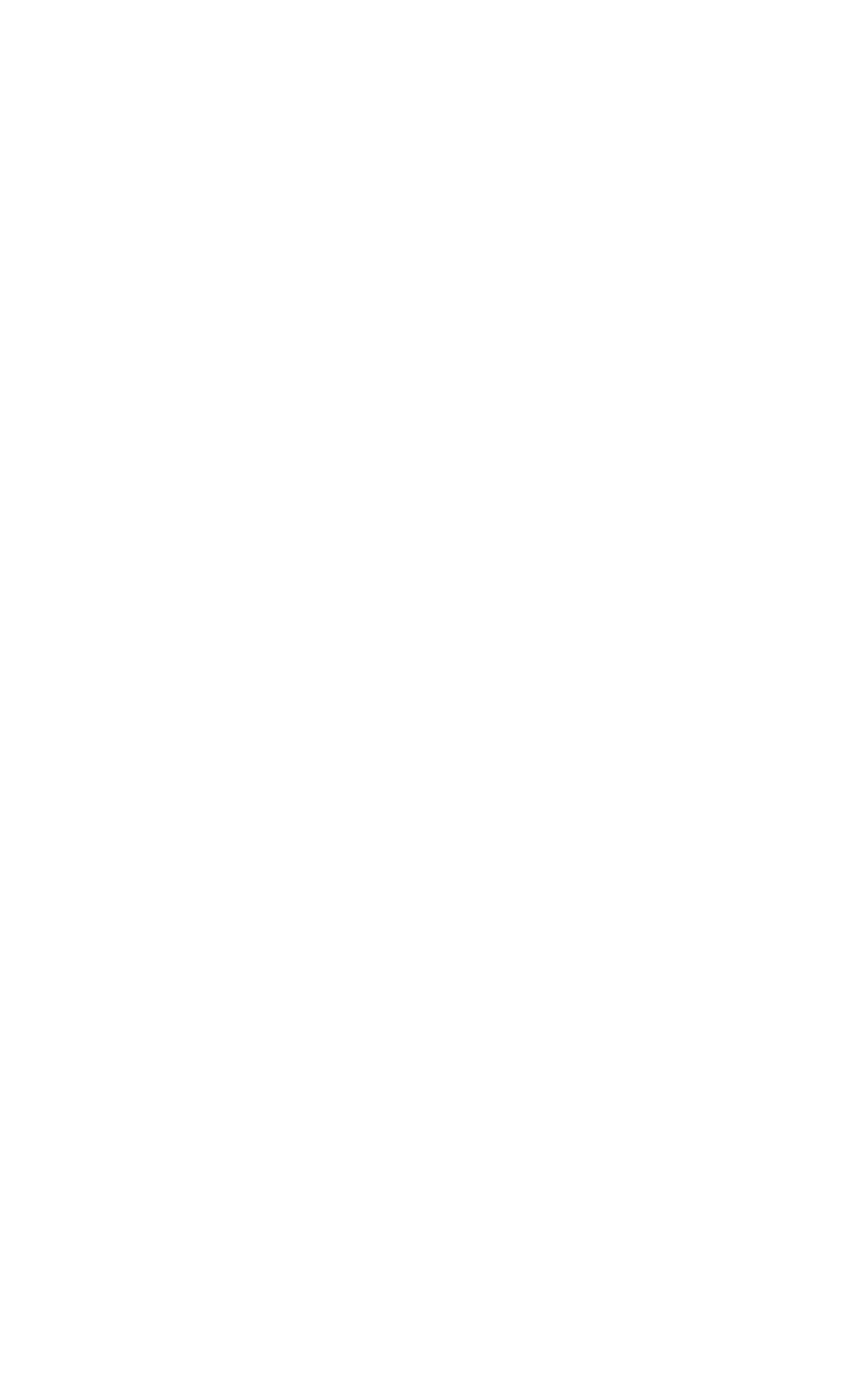
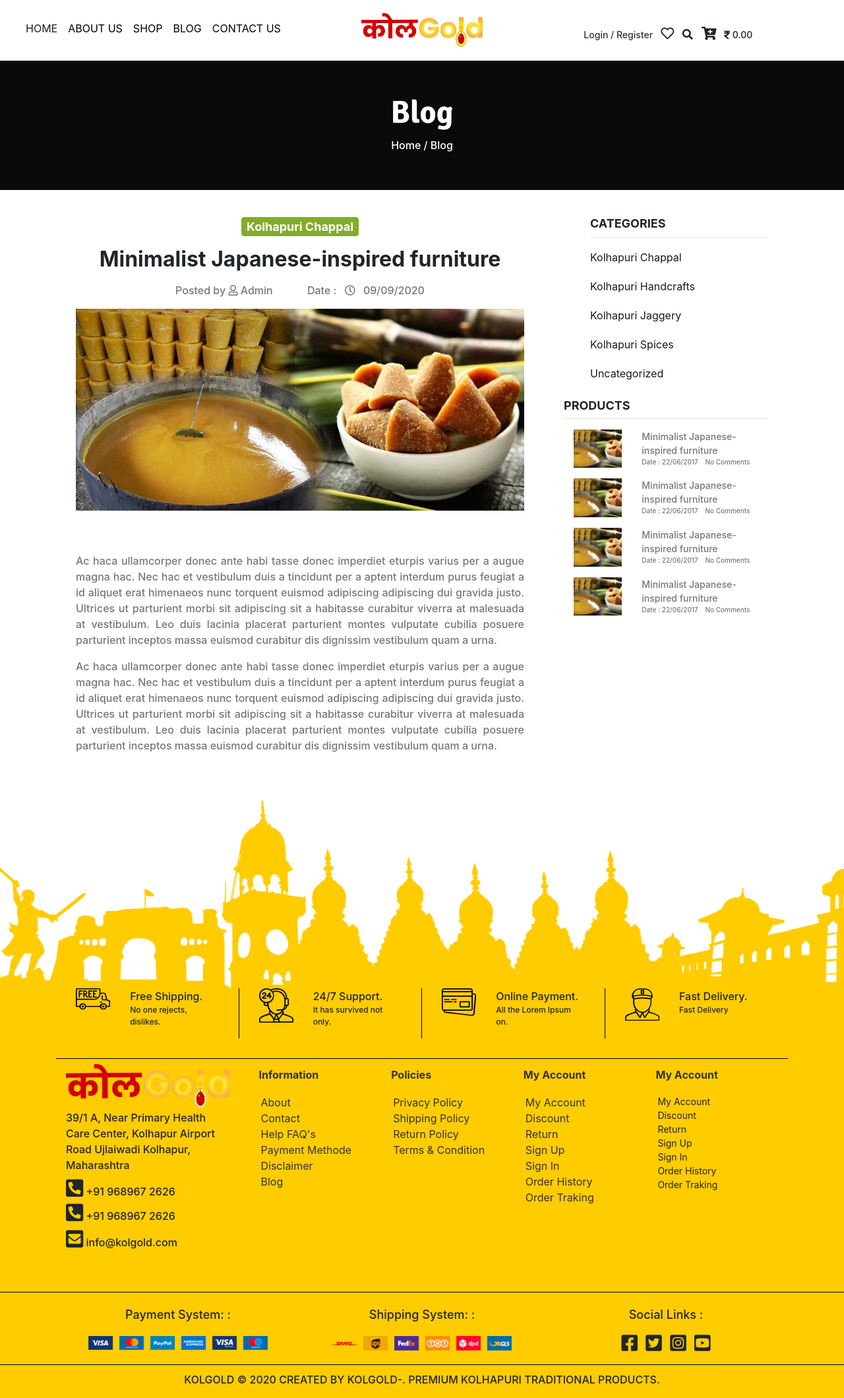
Before and after one commit to TeamTechno123/kolgold_new, a CodeIgniter app: page /database/Blog in a window 1280 px wide. Before the commit the page is empty. Shown: the whole page at 66% size. Before the commit the page ends 800 px from the top, so only its background shows below. Run offline with CodeIgniter, Linux system fonts and the light colour scheme; some libraries are stand-ins or nearby versions.

Commit message:
blog design

```diff
--- a/application/controllers/Website.php
+++ b/application/controllers/Website.php
@@ -45,6 +45,7 @@ defined('BASEPATH') OR exit('No direct script access allowed');
     public function order_tracking(){
       $this->load->view('Website/order_tracking');
     }
+
 
     public function contact(){
       $this->load->view('Website/contact');
--- a/application/views/Website/blog.php
+++ b/application/views/Website/blog.php
@@ -0,0 +1,103 @@
+<?php include('header.php'); ?>
+
+<section class="page-default">
+  <div class="container">
+    <div class="row">
+      <div class="col-md-12">
+        <h1 class="text-white"> Blog</h1>
+          <p class="text-white text-center">Home / Blog </p>
+      </div>
+    </div>
+  </div>
+</section>
+
+<section class="page-sec-two">
+  <div class="container">
+    <div class="row">
+          <div class="col-md-8">
+            <div class="row">
+              <div class="col-md-12">
+                <h4 class="text-center w-100"><span class="badge badge-primary bg-green text-center">Kolhapuri Chappal </span></h4>
+
+                <h2 class="text-center py-2">Minimalist Japanese-inspired furniture</h2>
+
+                <p class="text-center">Posted by <span><i class="far fa-user"></i></span> Admin  <span class="ml-5">Date : <i class="far fa-clock ml-2 mr-2"></i> 09/09/2020</span></p>
+
+                <img class="blog_detail mb-5" src="<?php echo base_url(); ?>assets/images/website/blog_gul.jpg" width="100%">
+
+                <p class="text-justify mt-3">Ac haca ullamcorper donec ante habi tasse donec imperdiet eturpis varius per a augue magna hac. Nec hac et vestibulum duis a tincidunt per a aptent interdum purus feugiat a id aliquet erat himenaeos nunc torquent euismod adipiscing adipiscing dui gravida justo. Ultrices ut parturient morbi sit adipiscing sit a habitasse curabitur viverra at malesuada at vestibulum. Leo duis lacinia placerat parturient montes vulputate cubilia posuere parturient inceptos massa euismod curabitur dis dignissim vestibulum quam a urna.</p>
+                <p class="text-justify">Ac haca ullamcorper donec ante habi tasse donec imperdiet eturpis varius per a augue magna hac. Nec hac et vestibulum duis a tincidunt per a aptent interdum purus feugiat a id aliquet erat himenaeos nunc torquent euismod adipiscing adipiscing dui gravida justo. Ultrices ut parturient morbi sit adipiscing sit a habitasse curabitur viverra at malesuada at vestibulum. Leo duis lacinia placerat parturient montes vulputate cubilia posuere parturient inceptos massa euismod curabitur dis dignissim vestibulum quam a urna.</p>
+              </div>
+
+            </div>
+
+
+
+          </div>
+          <div class="col-md-4">
+            <div class="row">
+              <div class="col-12">
+                  <ul class="category-menu">
+                <h4 class="f-18">CATEGORIES</h4>
+                <li> <a href="#">Kolhapuri Chappal</a></li>
+                <li> <a href="#">Kolhapuri Handcrafts</a></li>
+                <li> <a href="#">Kolhapuri Jaggery</a></li>
+                <li> <a href="#">Kolhapuri Spices</a></li>
+                <li> <a href="#">Uncategorized</a></li>
+              </ul>
+
+              <div class="product">
+                <h4 class="f-18 bb-1 pb-2 mb-3" >PRODUCTS</h4>
+                <div class="row">
+                  <div class="col-4">
+                    <img class="p-0 mb-3" src="<?php echo base_url(); ?>assets/images/website/small_blog.jpg" width="100%">
+                  </div>
+                  <div class="col-8">
+                    <p class="f-14 text-left mb-0">Minimalist Japanese-inspired furniture</p>
+                     <p class="f-10"> Date : 22/06/2017 <span class="ml-2">No Comments</span> </p>
+                  </div>
+                </div>
+
+               <div class="row">
+                  <div class="col-4">
+                    <img class="p-0 mb-3" src="<?php echo base_url(); ?>assets/images/website/small_blog.jpg" width="100%">
+                  </div>
+                  <div class="col-8">
+                    <p class="f-14 text-left mb-0">Minimalist Japanese-inspired furniture</p>
+                     <p class="f-10"> Date : 22/06/2017 <span class="ml-2">No Comments</span> </p>
+                  </div>
+                </div>
+
+               <div class="row">
+                  <div class="col-4">
+                    <img class="p-0 mb-3" src="<?php echo base_url(); ?>assets/images/website/small_blog.jpg" width="100%">
+                  </div>
+                  <div class="col-8">
+                    <p class="f-14 text-left mb-0">Minimalist Japanese-inspired furniture</p>
+                     <p class="f-10"> Date : 22/06/2017 <span class="ml-2">No Comments</span> </p>
+                  </div>
+                </div>
+
+
+                <div class="row">
+                  <div class="col-4">
+                    <img class="p-0 mb-3" src="<?php echo base_url(); ?>assets/images/website/small_blog.jpg" width="100%">
+                  </div>
+                  <div class="col-8">
+                    <p class="f-14 text-left mb-0">Minimalist Japanese-inspired furniture</p>
+                     <p class="f-10"> Date : 22/06/2017 <span class="ml-2">No Comments</span> </p>
+                  </div>
+                </div>
+            </div>
+              </div>
+            </div>
+
+
+
+          </div>
+    </div>
+  </div>
+
+</section>
+
+<?php include('footer.php'); ?>
--- a/application/views/Website/header.php
+++ b/application/views/Website/header.php
@@ -37,7 +37,7 @@
                 <a class="nav-link" href="<?php echo base_url(); ?>Shop">Shop</a>
               </li>
                <li class="nav-item">
-                <a class="nav-link" href="#">Blog</a>
+                <a class="nav-link" href="<?php echo base_url(); ?>Blog">Blog</a>
               </li>
                <li class="nav-item">
                 <a class="nav-link" href="#">Contact Us</a>
```
Also changed, not shown: assets/images/website/blog_gul.jpg (added), assets/images/website/small_blog.jpg (added), 9 other files.
